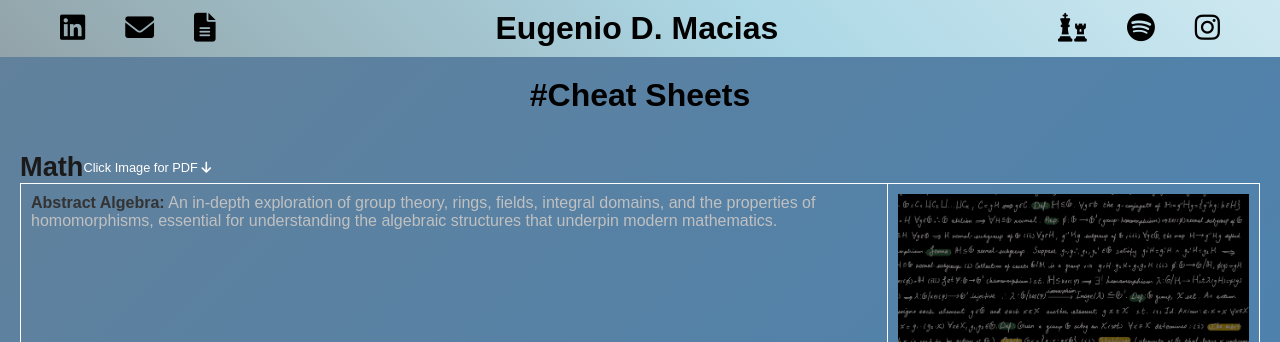
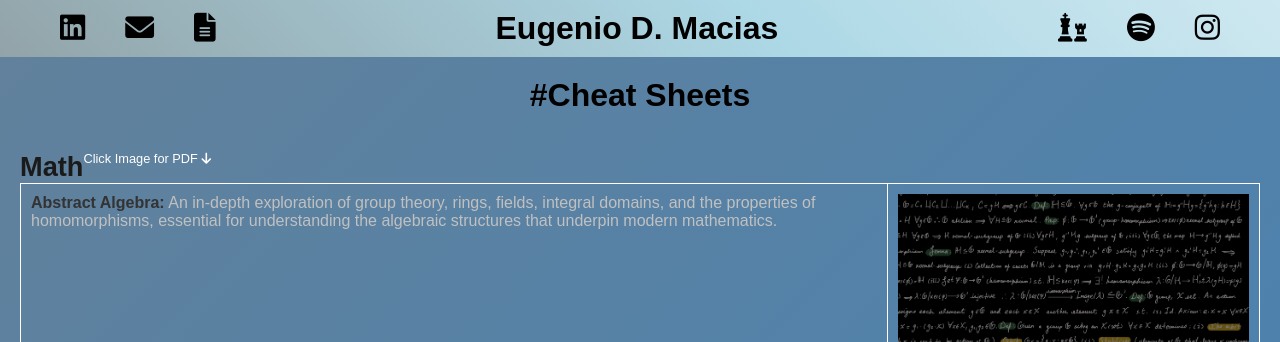
Before and after one commit to xXElGenio0203Xx/eugenio-macias.github.io, a Jekyll site: the page built from notes.md, in a window 1280 px wide. Shown: the top 342 px of the page. Built offline with Jekyll 4.4.1, drawn with Linux system fonts in a browser that asks for light colours; some web fonts are replaced.

Commit message:
Update notes.md

```diff
--- a/notes.md
+++ b/notes.md
@@ -8,7 +8,7 @@ title: Cheat Sheets
 </div>
 <br>
 
-<div style="display: flex; justify-content: space-between; align-items: center;">
+<div style="display: flex; justify-content: space-between;">
     <h2 style="color: #1a1a1a; margin: 0;">Math</h2>
     <span style="color: white; font-size: 0.8em; text-align: right;">
         Click Image for PDF <i class="fas fa-arrow-down"></i>
```
